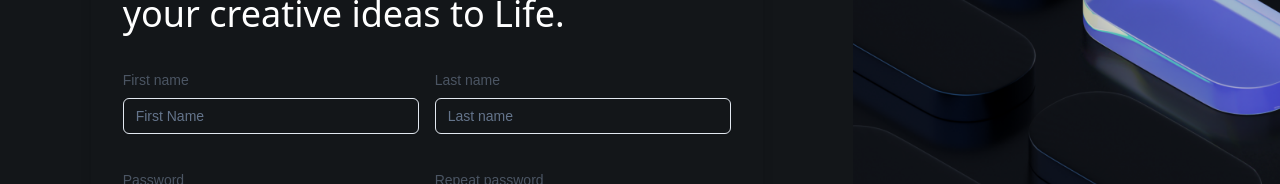
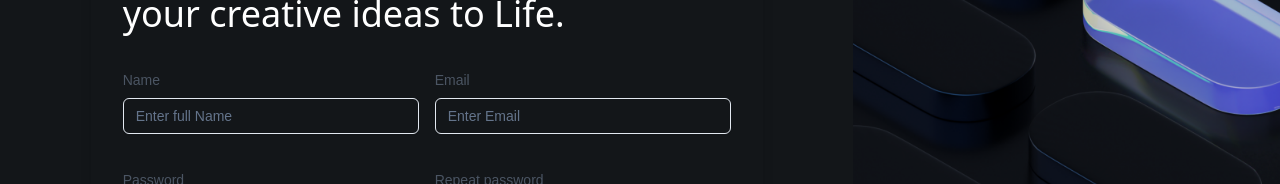
Before and after one commit to prasoon-88/formflex.io, a Next.js app: page /signup in a window 1280 px wide. Shown: the part 260-444 px from the top of the page. Built offline with nearby package versions, Linux system fonts and the light colour scheme; no server answers.

Commit message:
UI Change-Email

```diff
--- a/src/app/(onbording)/signup/page.tsx
+++ b/src/app/(onbording)/signup/page.tsx
@@ -1,6 +1,6 @@
 "use client";
 import React, { FormEvent } from "react";
-import { useRouter } from "next/router";
+// import { useRouter } from "next/router";
 import { Button } from "@/components/ui/button";
 import { Checkbox } from "@/components/ui/checkbox";
 import { Input } from "@/components/ui/input";
@@ -23,10 +23,10 @@ const Signup = () => {
     };
 
     try {
-      console.log("Signup successful");
+      // `console.log("Signup successful");`
       await signup(payload);
       // Redirect to login page upon successful signup
-      // router.push('/login');
+      // router.push("/login");
     } catch (error) {
       console.log("Error during signup:", error);
     }
@@ -42,16 +42,12 @@ const Signup = () => {
       <form onSubmit={onSignup}>
         <div className="grid grid-cols-2 gap-4 mb-9">
           <div>
-            <Label className="block text-sm mb-2 text-gray-600">
-              First name
-            </Label>
-            <Input type="text" placeholder="First Name" />
+            <Label className="block text-sm mb-2 text-gray-600">Name</Label>
+            <Input type="text" placeholder="Enter full Name" />
           </div>
           <div>
-            <Label className="block text-sm mb-2 text-gray-600">
-              Last name
-            </Label>
-            <Input type="text" placeholder="Last name" />
+            <Label className="block text-sm mb-2 text-gray-600">Email</Label>
+            <Input type="email" placeholder="Enter Email" />
           </div>
         </div>
         <div className="grid grid-cols-2 gap-4 mb-5 items-center">
```
